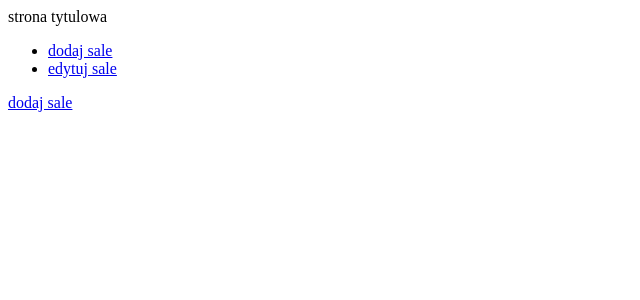
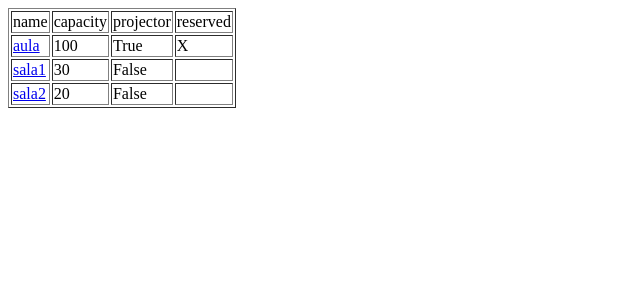
Before and after one commit to puter2/django_project, a Django app: page / in a window 1280 px wide. Shown: the top 300 px of the page, without its empty margins (0-640 px from the left). Run offline with Django 5.2, Linux system fonts and the light colour scheme; data comes from the database, SQL or seed files in the repository; both versions use the stored data as it was after the commit.

Commit message:
homepage changes

```diff
--- a/project/urls.py
+++ b/project/urls.py
@@ -15,12 +15,13 @@ Including another URLconf
     2. Add a URL to urlpatterns:  path('blog/', include('blog.urls'))
 """
 from django.contrib import admin
-from django.urls import path
-from school.views import test_view, home, add_room
+from django.urls import path, re_path
+from school.views import test_view, home, add_room, edit_room
 
 urlpatterns = [
     path('admin/', admin.site.urls),
     path('test/',test_view),
     path('', home),
     path('add_room/', add_room),
+    path('edit/<int:id>', edit_room),
 ]
--- a/school/admin.py
+++ b/school/admin.py
@@ -1,5 +1,6 @@
 from django.contrib import admin
-from school.models import Room
+from school.models import Room, Reservation
 
 # Register your models here.
 admin.site.register(Room)
+admin.site.register(Reservation)
--- a/school/models.py
+++ b/school/models.py
@@ -1,4 +1,6 @@
 from django.db import models
+from django.template.defaultfilters import default
+
 
 # Create your models here.
 class Room(models.Model):
@@ -8,3 +10,8 @@ class Room(models.Model):
 
     def __str__(self):
         return self.name
+
+
+class Reservation(models.Model):
+    room_id = models.ForeignKey(Room, on_delete=models.CASCADE)
+    date = models.DateField()
--- a/school/templates/homepage.html
+++ b/school/templates/homepage.html
@@ -5,12 +5,23 @@
     <title>Title</title>
 </head>
 <body>
-strona tytulowa
-<ul>
-    <li><a href="add_room">dodaj sale</a></li>
-    <li><a href="edit_room"> edytuj sale</a></li>
-</ul>
-<a href="add_room">dodaj sale</a>
+
+<table border="1">
+    <tr>
+        <td>name</td>
+        <td>capacity</td>
+        <td>projector</td>
+        <td>reserved</td>
+    </tr>
+    {% for room in rooms %}
+    <tr>
+        <td><a href="edit/{{room.id}}">{{room.name}}</a></td>
+        <td>{{room.capacity}}</td>
+        <td>{{room.projector}}</td>
+        <td>{% if room in reservations%} X {% endif %}</td>
+    </tr>
+    {% endfor %}
+</table>
 
 </body>
 </html>
--- a/school/views.py
+++ b/school/views.py
@@ -1,5 +1,7 @@
 from django.http import HttpResponse
 from django.shortcuts import render
+from school.models import Room, Reservation
+import datetime
 
 # Create your views here.
 
@@ -7,10 +9,21 @@ def test_view(request):
     return HttpResponse('elo')
 
 def home(request):
-    return render(request,'homepage.html')
+    rooms = Room.objects.all()
+    reservations = Reservation.objects.filter(date=datetime.datetime.now().date())
+    reservations = [res.room_id for res in reservations]
+    return render(request,'homepage.html',{'rooms':rooms, 'reservations':reservations})
 
 def add_room(request):
     if request.method == 'GET':
         return render(request, 'add_room_form.html')
     else: #POST
         return render(request, 'add_room_form.html')
+
+#TODO
+def edit_room(request):
+    print('a')
+    id = request.GET.get('id')
+    print(id)
+    room = Room.objects.get(id=id)
+    return render(request, 'edit_room.html',{'room': room})
```
Also changed, not shown: school/templates/edit_room.html (added, +17 -0 lines), db.sqlite3, school/migrations/0002_reservation.py (added).
